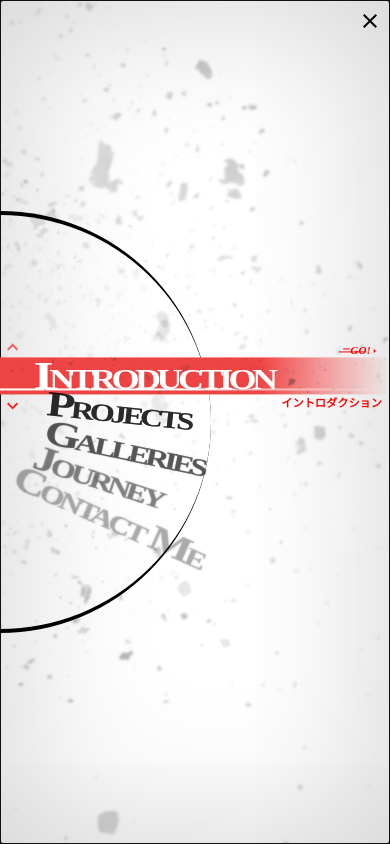
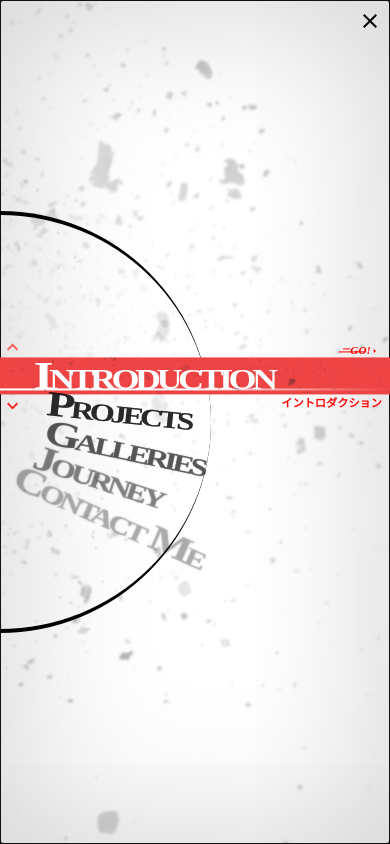
Before and after one commit to lluuvvii/my-personal-web-nextjs, a Next.js app: page /menutest in a window 390 px wide. Built offline with nearby package versions, Linux system fonts and the light colour scheme.

Commit message:
update width responsive menu

```diff
--- a/src/app/components/selectMenu/Menus.tsx
+++ b/src/app/components/selectMenu/Menus.tsx
@@ -199,13 +199,13 @@ export default function SelectMenu() {
                     <Box
                       component={motion.div}
                       initial={{ width: '0%' }}
-                      animate={{ width: isMdUp ? '60%' : '100%' }}
+                      animate={{ width: isMdUp ? '55%' : '100%' }}
                       transition={{ duration: 0.2, ease: 'easeInOut', delay: 0.05 }}
                       sx={{
                         position: 'absolute',
                         top: '-45%',
                         height: '190%',
-                        background: 'linear-gradient(90deg, #ef4444, #ef4444, #ef4444, transparent)',
+                        backgroundColor: '#ef4444',
                       }}
                     >
                       <Box
@@ -343,7 +343,7 @@ export default function SelectMenu() {
                         position: 'absolute',
                         bottom: '90%',
                         translate: '0% 0%',
-                        right: { xs: '0%', md: '50%' },
+                        right: { xs: '0%', md: '45%' },
                         marginBottom: '0.5rem',
                         paddingRight: { xs: '0.5rem', sm: '0.7rem', md: '0.9rem', lg: '1.1rem', xl: '1.3rem' },
                         paddingLeft: { xs: '2.5rem', sm: '3.2rem', md: '3.9rem', lg: '4.8rem', xl: '5rem' },
@@ -406,7 +406,7 @@ export default function SelectMenu() {
                         position: 'absolute',
                         top: '100%',
                         translate: '0% 0%',
-                        right: { xs: '0%', md: '50%' },
+                        right: { xs: '0%', md: '45%' },
                         marginTop: '0.5rem',
                         paddingRight: { xs: '0.5rem', sm: '0.7rem', md: '0.9rem', lg: '1.1rem', xl: '1.3rem' },
                         paddingLeft: { xs: '2.5rem', sm: '3.2rem', md: '3.9rem', lg: '4.8rem', xl: '5rem' },
```
Also changed, not shown: public/assets/img/protagonist.jpeg (added), public/assets/img/protagonist.png (added).
